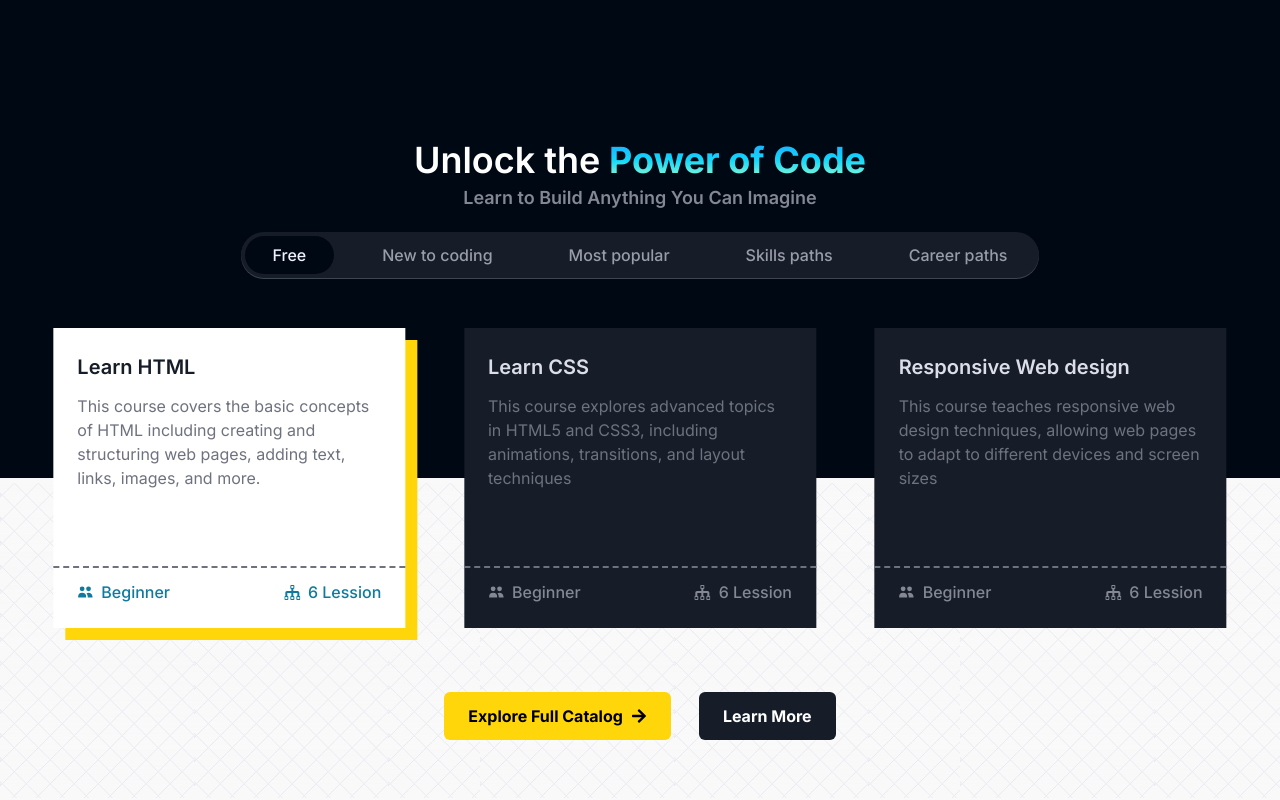
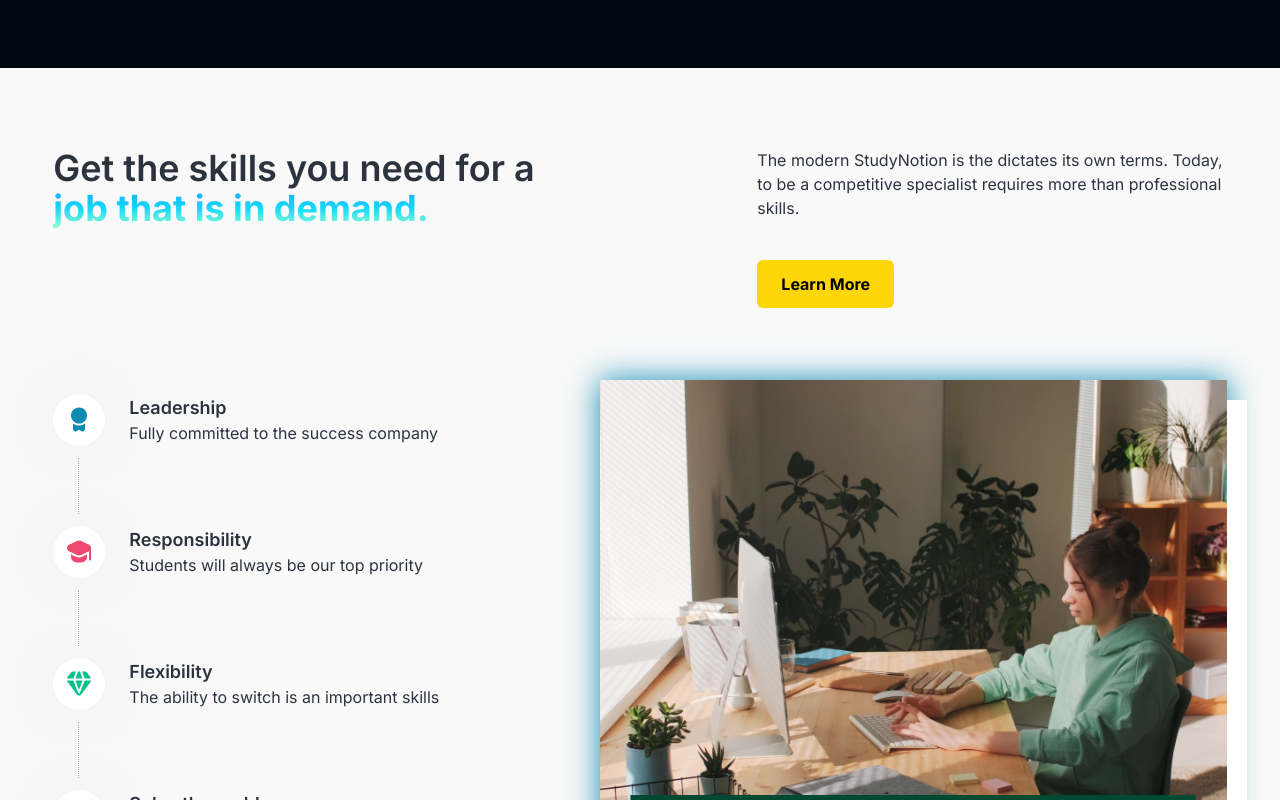
Before and after one commit to AritraRock/StudyNotion, a React (Create React App) app: page / in a window 1280 px wide. Shown: the part 1560-2360 px from the top of the page. Built offline with nearby package versions, Linux system fonts and the light colour scheme; no server answers; a web font is replaced by a local one.

Commit message:
update homepage

```diff
--- a/src/pages/Home.jsx
+++ b/src/pages/Home.jsx
@@ -126,13 +126,12 @@ function Home() {
         </div>
 
         {/* Explore Section */}
-        <ExploreMore />
+        {/* <ExploreMore /> */}
       </div>
 
       {/* Section 2 */}
       <div className="bg-pure-greys-5 text-richblack-700">
-        <div className="homepage_bg h-[320px]">
-          {/* Explore Full Catagory Section */}
+        {/* <div className="homepage_bg h-[320px]">
           <div className="mx-auto flex w-11/12 max-w-maxContent flex-col items-center justify-between gap-8">
             <div className="lg:h-[150px]"></div>
             <div className="flex flex-row gap-7 text-white lg:mt-8">
@@ -147,7 +146,7 @@ function Home() {
               </CTAButton>
             </div>
           </div>
-        </div>
+        </div> */}
 
         <div className="mx-auto flex w-11/12 max-w-maxContent flex-col items-center justify-between gap-8 ">
           {/* Job that is in Demand - Section 1 */}
```
